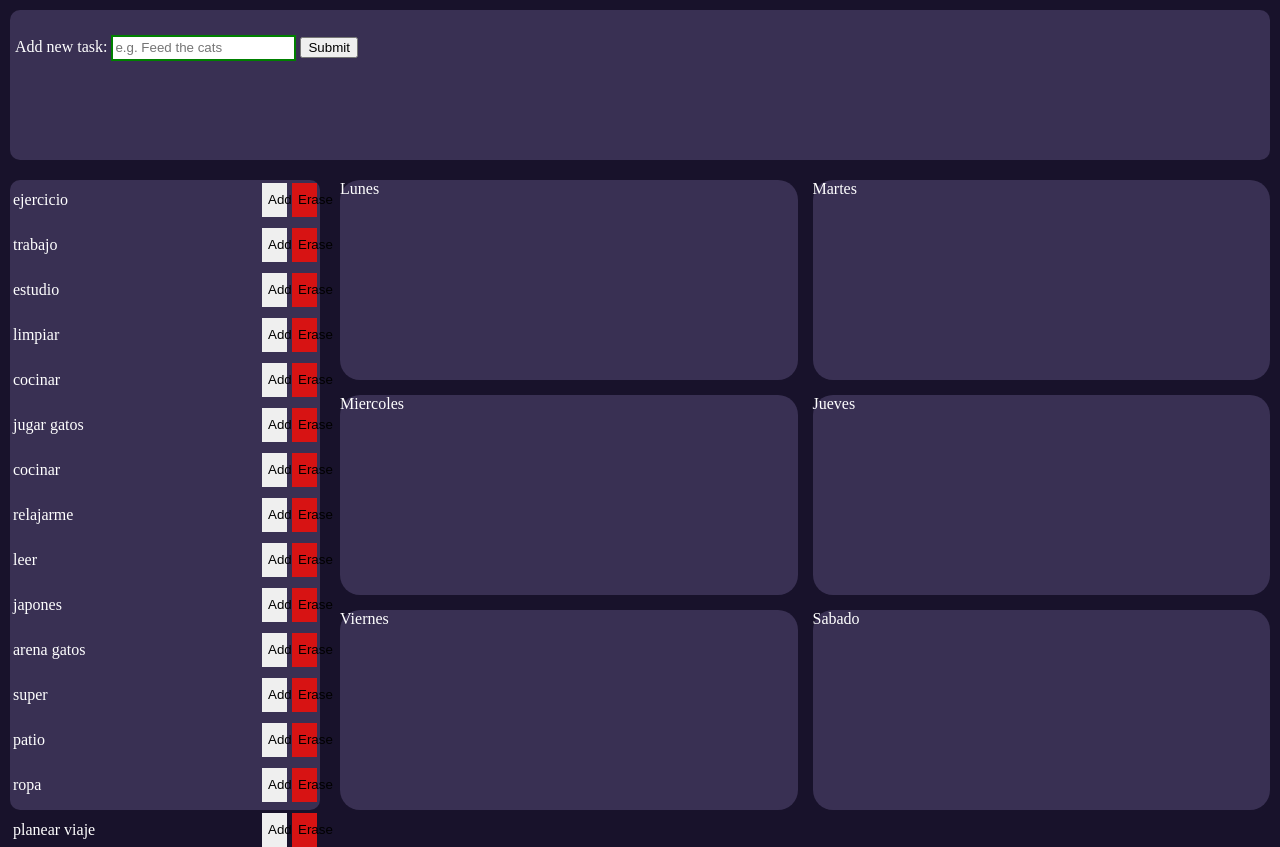
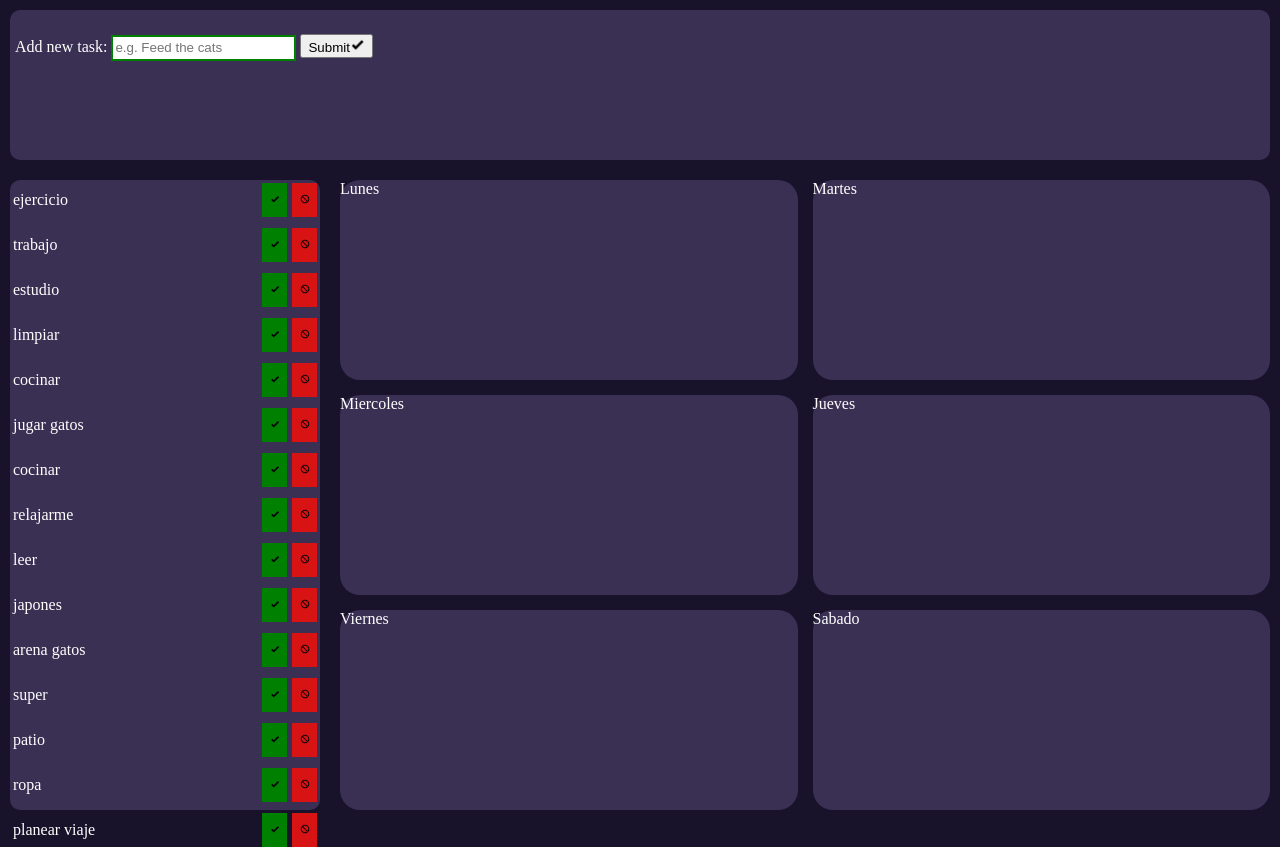
Before and after one commit to c-dez/6to9-app, a plain HTML site: page index.html in a window 1280 px wide. Drawn offline with Linux system fonts and the light colour scheme.

Commit message:
added icons for add erase buttons on list

```diff
--- a/index.html
+++ b/index.html
@@ -17,7 +17,7 @@
                     placeholder="e.g. Feed the cats">
 
             </label>
-            <button id="submit">Submit</button>
+            <button id="submit" >Submit<img src="./icons/check-bold.png" alt=""></button>
             </div>
 
         </div>
--- a/main.js
+++ b/main.js
@@ -49,12 +49,15 @@ const autoGenerateList = ()=>{
         const addBtn = document.createElement('button');
         list.appendChild(addBtn)
         addBtn.classList.add('add')
-        addBtn.textContent = 'Add'
+        addBtn.innerHTML = '<img src="./icons/check-bold.png"></img>'
+
 
         const eraseBtn = document.createElement('button');
         list.appendChild(eraseBtn);
         eraseBtn.classList.add('erase')
-        eraseBtn.textContent = 'Erase'
+        eraseBtn.textContent = ''
+        eraseBtn.innerHTML = '<img src="./icons/cancel.png"></img>'
+
     })
 }
 autoGenerateList()
--- a/style.css
+++ b/style.css
@@ -8,7 +8,7 @@ color: white;
 display: grid;
 grid-template-columns: minmax(100px, 1fr) minmax(400px, 3fr);
 grid-template-rows: minmax(100px, 150px) minmax(400px, 1fr);
-background-color: ;
+/* background-color: ; */
 height: 100vh;
 gap: 20px;
 margin: 10px;
@@ -33,9 +33,7 @@ margin: 10px;
 
 
 
-label{
-    /* padding-left: 20px; */
-}
+
 input{
     height: 1.5em;
 }
@@ -62,6 +60,7 @@ input:valid{
 .list>.erase{
     background-color: #D71313;
 
+
 }
 .calendar{
     /* grid-area: 2/2/3/3 ; */
@@ -76,3 +75,20 @@ input:valid{
     background-color: #393053;
     border-radius: 20px;
 }
+#submit>img{
+    width: 15px;
+    height: auto;
+}
+#submit{
+    align-items: center;
+    box-sizing: border-box;
+}
+.add>img{
+    width: 10px;
+}
+.add{
+    background-color: green;
+}
+.erase>img{
+    width: 10px;
+}
```
Also changed, not shown: icons/cancel.png (added), icons/check-bold.png (added).
